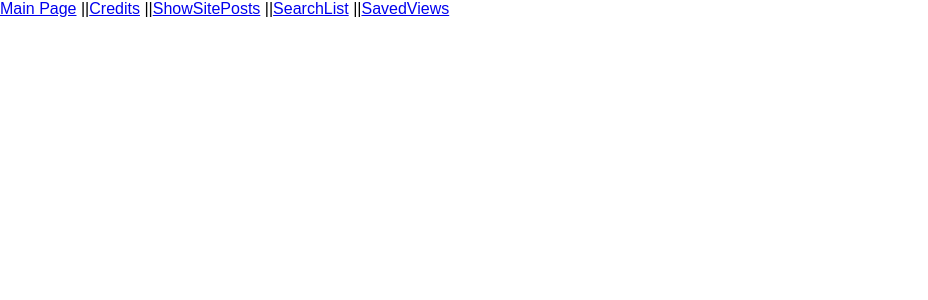
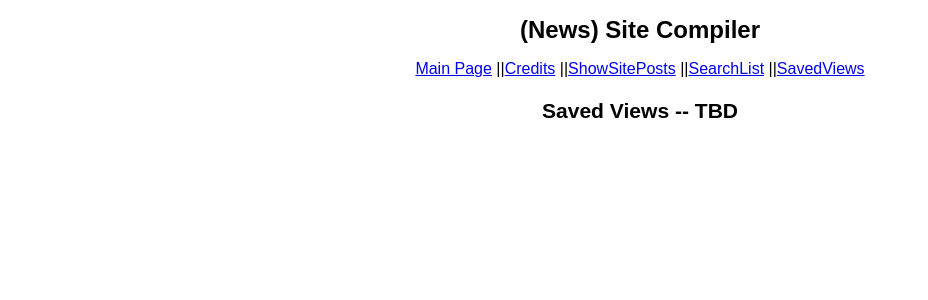
Before and after one commit to raiet13/short-news-compiler, a React (Create React App) app in the folder site-compiler/client/: page /savedviews in a window 1280 px wide. Shown: the top 300 px of the page, without its empty margins (0-928 px from the left). Built offline with nearby package versions, Linux system fonts and the light colour scheme.

Commit message:
updated index/app.js and route files for app routing testing

```diff
--- a/site-compiler/client/src/App.js
+++ b/site-compiler/client/src/App.js
@@ -1,23 +1,45 @@
-// Note : This Route is the main page and should display the "main view" -- search/input Component + collapsible columns for the sites? + toggles for showing/hiding sites
+// Note : This is the app route map that displays the app "layout" and is responsible for routing
 
 import React, { Component } from 'react';
 import logo from './logo.svg';
 import './App.css';
 
+import { BrowserRouter as Router, Route } from 'react-router-dom';
+import NavBar from './components/NavBar';
+import Main from './routes/Main';
+import Credits from './routes/Credits';
+import ShowSitePosts from './routes/ShowSitePosts';
+import SearchList from './routes/SearchList';
+import SavedViews from './routes/SavedViews';
+
 class App extends Component {
+
+
   render() {
     return (
       <div className="App">
-        <header className="App-header">
-          <img src={logo} className="App-logo" alt="logo" />
-          <h1 className="App-title">Welcome to a (News) Site Compiler</h1>
-        </header>
-        <p className="App-intro">
-          Next Step : React/Redux Front End
-        </p>
+        <Router>
+            <React.Fragment>
+
+              <header>
+                <h1 className="App-title">(News) Site Compiler</h1>
+                <NavBar />
+              </header>
+
+              <div className="App-intro">
+                <Route exact path="/" render={() => <Main />} />
+                <Route exact path="/credits" render={() => <Credits />} />
+                <Route exact path="/showposts" render={() => <ShowSitePosts />} />
+                <Route exact path="/searchlist" render={() => <SearchList />} />
+                <Route exact path="/savedviews" render={() => <SavedViews />} />
+              </div>
+
+            </React.Fragment>
+        </Router>
       </div>
     );
   }
 }
 
+
 export default App;
--- a/site-compiler/client/src/index.js
+++ b/site-compiler/client/src/index.js
@@ -1,6 +1,9 @@
+// Note : This is the initial entry to the app and applies the Redux store and reducers
+
 import React from 'react';
 import ReactDOM from 'react-dom';
 import './index.css';
+import App from './App';
 import registerServiceWorker from './registerServiceWorker';
 
 import { Provider } from 'react-redux';
@@ -8,30 +11,11 @@ import { createStore, applyMiddleware } from 'redux';
 import thunk from 'redux-thunk';
 import rootReducer from './reducers';
 
-import { BrowserRouter as Router, Route } from 'react-router-dom';
-import NavBar from './components/NavBar';
-import App from './App';
-import Main from './routes/Main';
-import Credits from './routes/Credits';
-// import ShowSitePosts from './routes/ShowSitePosts';
-// import SearchList from './routes/SearchList';
-// import SavedViews from './routes/SavedViews';
-
 const store = createStore( rootReducer, applyMiddleware(thunk) );
 
 ReactDOM.render(
     <Provider store={store} >
-        <Router>
-            <React.Fragment>
-                <NavBar />
-                <Route exact path="/" render={() => <Main />} />
-                <Route exact path="/credits" render={() => <Credits />} />
-            </React.Fragment>
-        </Router>
+        <App />
     </Provider>,
     document.getElementById('root'));
 registerServiceWorker();
-
-                // <Route exact path="/showposts" render={ShowSitePosts} />
-                // <Route exact path="/searchlist" render={SearchList} />
-                // <Route exact path="/savedviews" render={SavedViews} />
--- a/site-compiler/client/src/routes/Credits.js
+++ b/site-compiler/client/src/routes/Credits.js
@@ -7,9 +7,9 @@ class Credits extends Component {
 
   render() {
     return(
-        <div>
-            <h3>Credits!</h3>
-        </div>
+      <div>
+          <h3>Credits!</h3>
+      </div>
     );
   }
 };
--- a/site-compiler/client/src/routes/SavedViews.js
+++ b/site-compiler/client/src/routes/SavedViews.js
@@ -1 +1,15 @@
 // Note : This Route should display list of all saved views (as a dropdown?) and then be able to display the saved view
+
+import React, { Component } from 'react';
+
+class SavedViews extends Component {
+  render() {
+    return (
+      <div>
+          <h3>Saved Views -- TBD</h3>
+      </div>
+    );
+  }
+}
+
+export default SavedViews;
--- a/site-compiler/client/src/routes/SearchList.js
+++ b/site-compiler/client/src/routes/SearchList.js
@@ -1 +1,15 @@
 // Note : This Route should display expanded information on all of the searches requested
+
+import React, { Component } from 'react';
+
+class SearchList extends Component {
+  render() {
+    return (
+      <div>
+          <h3>SearchList -- WIP</h3>
+      </div>
+    );
+  }
+}
+
+export default SearchList;
--- a/site-compiler/client/src/routes/ShowSitePosts.js
+++ b/site-compiler/client/src/routes/ShowSitePosts.js
@@ -1 +1,15 @@
 // Note : This Route should display expanded information on the site + expanded posts from the specified site + be able to be separately searchable/dynamic
+
+import React, { Component } from 'react';
+
+class ShowSitePosts extends Component {
+  render() {
+    return (
+      <div>
+          <h3>ShowSitePosts -- WIP</h3>
+      </div>
+    );
+  }
+}
+
+export default ShowSitePosts;
```
